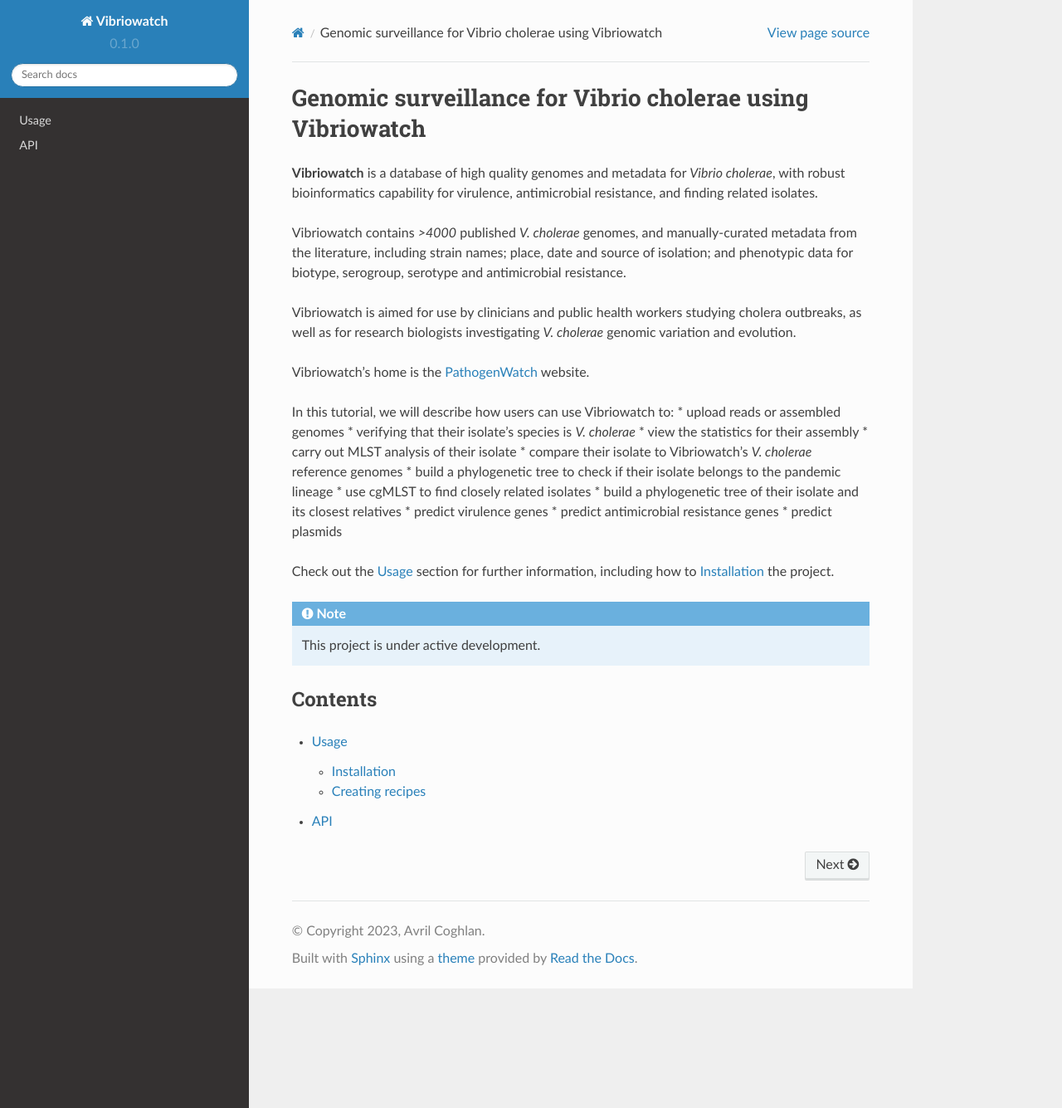
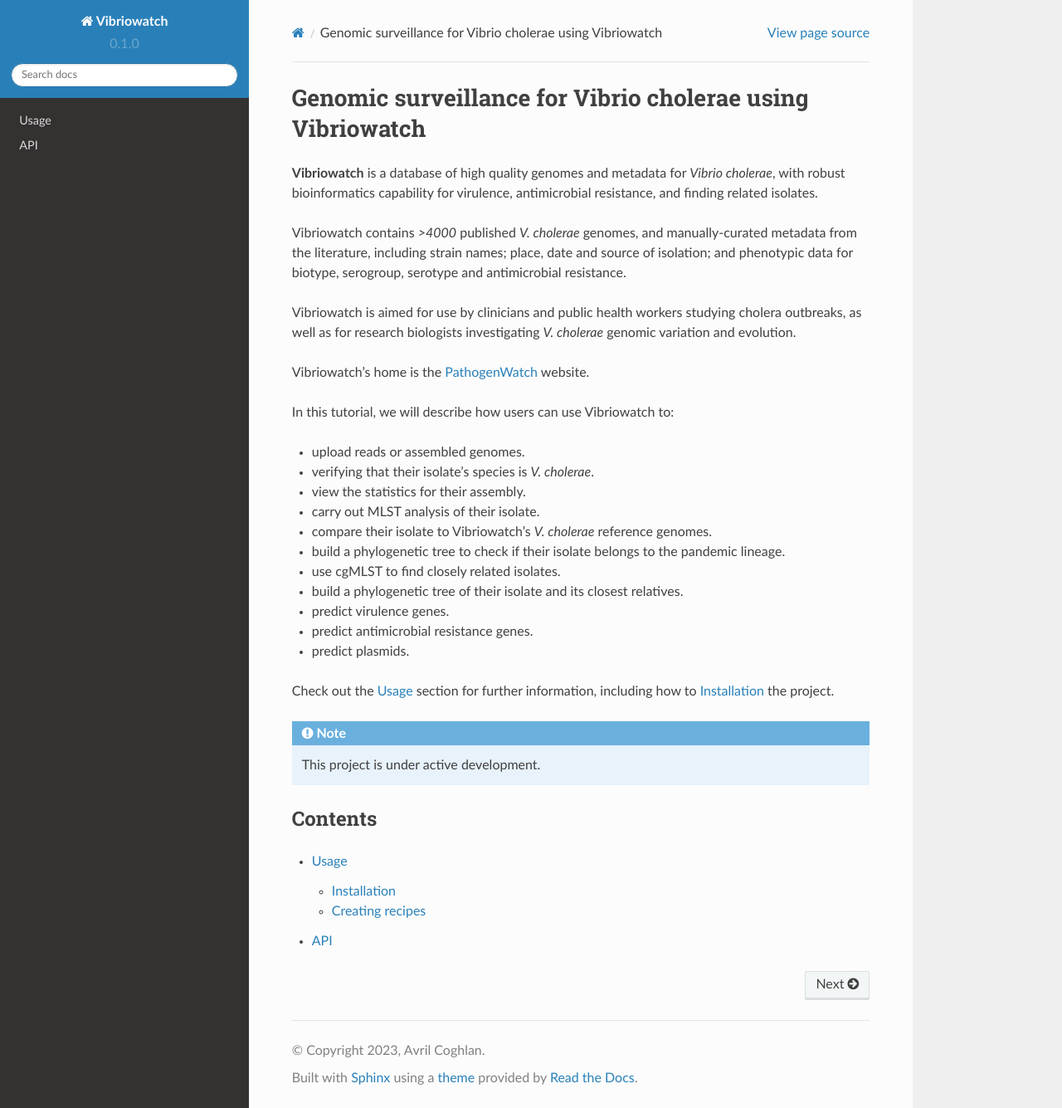
Before and after one commit to avrilcoghlan/cholerabook, a Sphinx documentation site: the page built from docs/source/index.rst, in a window 1280 px wide and 1335 px high. Shown: the whole window at 83% size. Built offline with Sphinx 7.4.7 and the Read the Docs theme 2.0.0, drawn with Linux system fonts in a browser that asks for light colours.

```diff
--- a/docs/source/index.rst
+++ b/docs/source/index.rst
@@ -12,17 +12,22 @@ Vibriowatch's home is the `PathogenWatch`_ website.
 .. _PathogenWatch: https://pathogen.watch/
 
 In this tutorial, we will describe how users can use Vibriowatch to:
-* upload reads or assembled genomes
-* verifying that their isolate's species is *V. cholerae*
-* view the statistics for their assembly
-* carry out MLST analysis of their isolate
-* compare their isolate to Vibriowatch's *V. cholerae* reference genomes
-* build a phylogenetic tree to check if their isolate belongs to the pandemic lineage
-* use cgMLST to find closely related isolates
-* build a phylogenetic tree of their isolate and its closest relatives
-* predict virulence genes
-* predict antimicrobial resistance genes
-* predict plasmids
+
+* upload reads or assembled genomes.
+
+* verifying that their isolate's species is *V. cholerae*.
+
+* view the statistics for their assembly.
+
+* carry out MLST analysis of their isolate.
+
+* compare their isolate to Vibriowatch's *V. cholerae* reference genomes.
+* build a phylogenetic tree to check if their isolate belongs to the pandemic lineage.
+* use cgMLST to find closely related isolates.
+* build a phylogenetic tree of their isolate and its closest relatives.
+* predict virulence genes.
+* predict antimicrobial resistance genes.
+* predict plasmids.
 
 Check out the :doc:`usage` section for further information, including
 how to :ref:`installation` the project.
```
